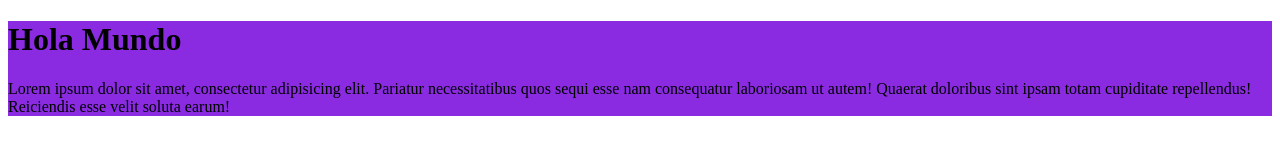
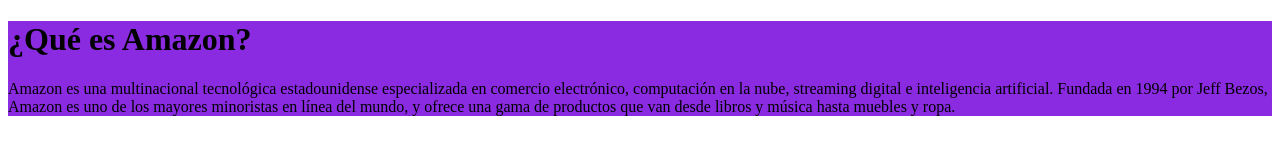
Before and after one commit to Dixi4u/Prueba-Ramas, a plain HTML site: page Index.html in a window 1280 px wide. Drawn offline with Linux system fonts and the light colour scheme.

Commit message:
Mod info

```diff
--- a/Index.html
+++ b/Index.html
@@ -1,16 +1,26 @@
 <!DOCTYPE html>
 <html lang="en">
+
 <head>
     <meta charset="UTF-8">
     <meta name="viewport" content="width=device-width, initial-scale=1.0">
     <title>Document</title>
     <link rel="stylesheet" href="css.css">
 </head>
+
 <body>
     <div id="Lorem">
-    <h1>Hola Mundo</h1>
+        <h1>¿Qué es Amazon?</h1>
 
-    <p>Lorem ipsum dolor sit amet, consectetur adipisicing elit. Pariatur necessitatibus quos sequi esse nam consequatur laboriosam ut autem! Quaerat doloribus sint ipsam totam cupiditate repellendus! Reiciendis esse velit soluta earum!</p>
+        <p>Amazon es una multinacional tecnológica estadounidense especializada en comercio electrónico, computación en
+            la nube, streaming digital e inteligencia artificial. Fundada en 1994 por Jeff Bezos, Amazon es uno de los
+            mayores minoristas en línea del mundo, y ofrece una gama de productos que van desde libros y música hasta
+            muebles y ropa.</p>
+    </div>
+
+    <div>
+        <p></p>
     </div>
 </body>
+
 </html>
```
